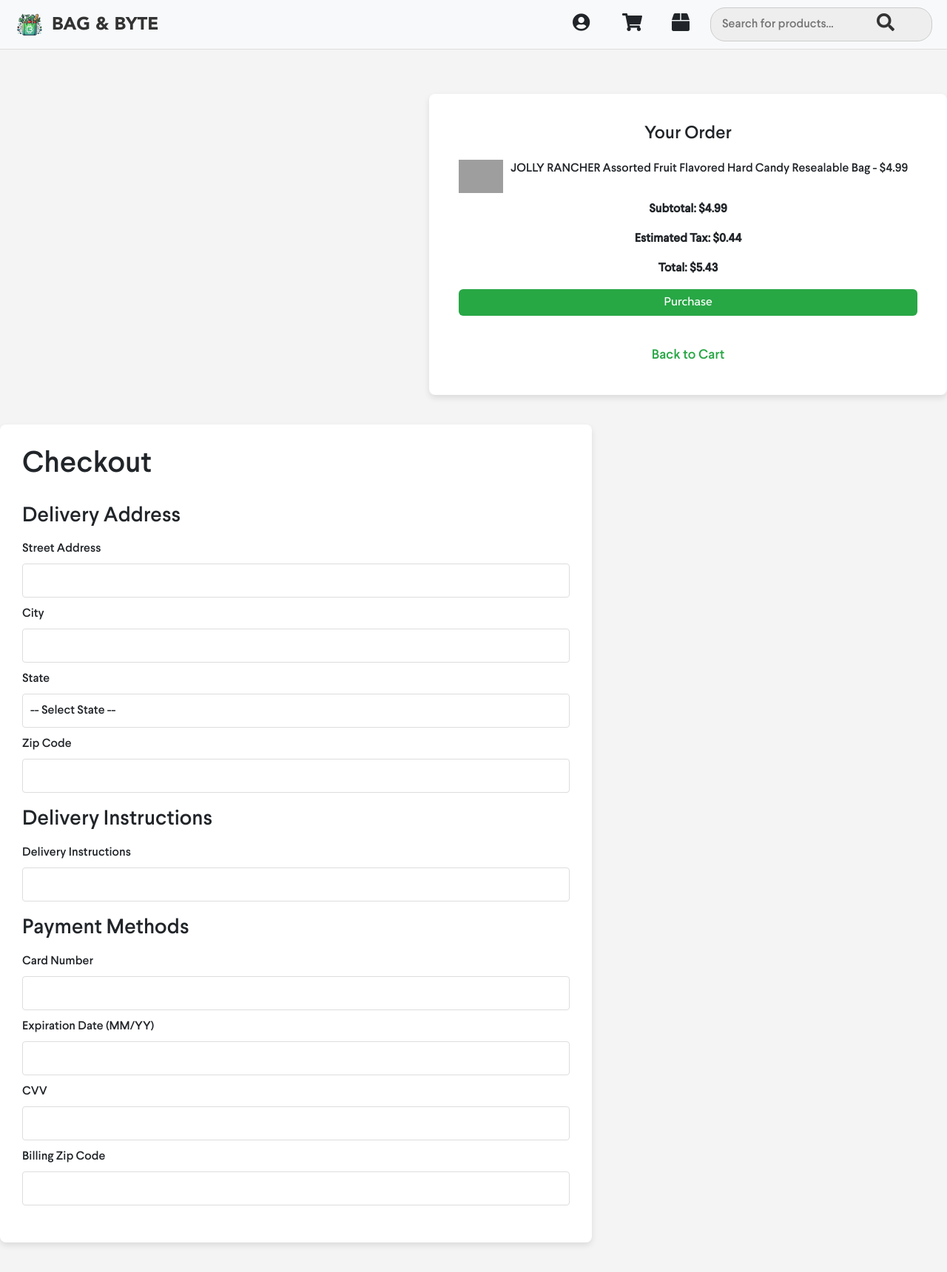
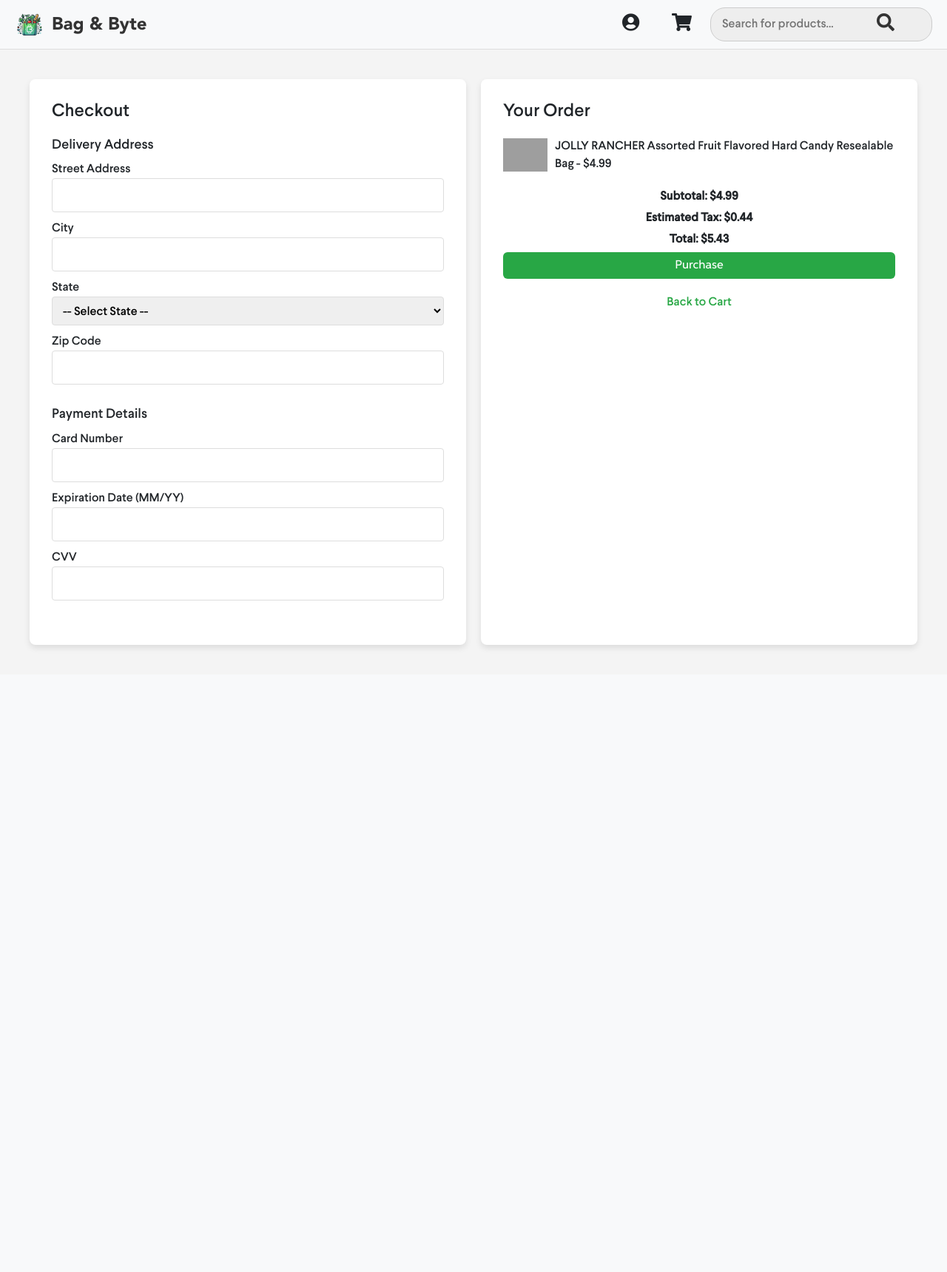
Before and after one commit to Sammedina523/Bag-and-Byte, a Flask app: page /checkout in a window 1280 px wide. Shown: the whole page at 74% size. After the commit the page ends 879 px from the top, so only its background shows below. Run offline with Flask 3, Linux system fonts and the light colour scheme; a user stored in the database is signed in; data comes from the database, SQL or seed files in the repository; grey boxes are pictures that could not be loaded.

Commit message:
fixed checkout layout

```diff
--- a/database.py
+++ b/database.py
@@ -244,7 +244,7 @@ def place_order(user_id, cart_items, total_price, address, city, state, zip_code
             cursor.execute('''
                 INSERT INTO orders (user_id, order_status, total_price, items, address, city, state, zip_code, delivery_instructions, payment_status)
                 VALUES (?, ?, ?, ?, ?, ?, ?, ?, ?, ?)
-            ''', (user_id, 'completed', total_price, items_json, address, city, state, zip_code, delivery_instructions, payment_status))
+            ''', (user_id, 'pending', total_price, items_json, address, city, state, zip_code, delivery_instructions, payment_status))
 
             # Commit the transaction (handled automatically by 'with' statement)
             order_id = cursor.lastrowid  # Get the last inserted row's ID (this will be the order_id)
--- a/templates/checkout.html
+++ b/templates/checkout.html
@@ -8,39 +8,37 @@
     <link rel="stylesheet" href="{{ url_for('static', filename='styles.css') }}">
     <title>Checkout | Bag & Byte</title>
     <style>
-        .category-bar {
-            background-color: #f8f9fa;
-            padding: 10px 0;
-            text-align: left;
-            border-bottom: 1px solid #ddd;
-        }
-
-        .category-bar a {
-            margin: 0 15px;
-            color: #333;
-            font-size: 1em;
-            text-decoration: none;
-            font-weight: bold;
-        }
-
-        .category-bar a.active {
-            color: #28a745;
+        .main-container {
+            display: flex;
+            flex-wrap: wrap;
+            gap: 20px;
+            padding: 40px;
         }
 
         .checkout-form {
-            float:left;
-            margin: 40px auto;
-            width: 70%;
-            max-width: 800px;
+            flex: 1;
+            min-width: 300px;
+            max-width: 600px;
+            background-color: #fff;
             padding: 30px;
-            background-color: #fff;
             border-radius: 8px;
             box-shadow: 0 4px 8px rgba(0, 0, 0, 0.1);
         }
 
-        .checkout-form h1 {
-            text-align: left;
-            margin-bottom: 30px;
+        .cart-container {
+            flex: 1;
+            min-width: 300px;
+            max-width: 600px;
+            background-color: #fff;
+            padding: 30px;
+            border-radius: 8px;
+            box-shadow: 0 4px 8px rgba(0, 0, 0, 0.1);
+        }
+
+        .checkout-form h1,
+        .cart-container h1 {
+            margin-bottom: 20px;
+            font-size: 24px;
         }
 
         .form-section {
@@ -48,7 +46,8 @@
         }
 
         .form-section h3 {
-            margin-bottom: 15px;
+            margin-bottom: 10px;
+            font-size: 18px;
         }
 
         .form-section input,
@@ -71,67 +70,47 @@
         }
 
         .back-to-cart {
-            display: block;
+            display: flex;
+            justify-content: center;
             margin-top: 20px;
-            text-align: center;
-            font-size: 18px;
         }
 
         .back-to-cart a {
             color: #28a745;
             text-decoration: none;
+            font-size: 16px;
         }
 
         .back-to-cart a:hover {
             text-decoration: underline;
         }
-        .cart-container {
-            float: right;
-            text-align: center;
-            background-color: #fff;
-            padding: 40px;
-            border-radius: 8px;
-            box-shadow: 0 4px 8px rgba(0, 0, 0, 0.1);
-            width: 700px;
-            margin: 60px auto 0;
-        }
-
-        .cart-container h1 {
-            font-size: 24px;
-            margin-bottom: 20px;
-        }
 
         .cart-item {
             display: flex;
-            align-items: right;
-            justify-content: space-between;
+            align-items: center;
             margin: 10px 0;
             font-size: 16px;
         }
 
-        .cart-image {
+        .cart-item img {
             width: 60px;
             height: auto;
             margin-right: 10px;
         }
 
-        .cart-item-info {
+        .cart-item span {
             flex-grow: 1;
             text-align: left;
         }
 
-        .cart-item input[type="number"] {
-            width: 60px;
+        .total-section {
             text-align: center;
+            margin-top: 20px;
         }
 
-        .cart-item .remove-button:hover {
-            text-decoration: underline;
-        }
-
-        .total-price, .tax-amount, .final-total {
+        .total-section p {
+            margin: 5px 0;
             font-weight: bold;
-            margin-top: 10px;
         }
     </style>
 </head>
@@ -145,21 +124,18 @@
                         <img src="{{ url_for('static', filename='logo.png') }}" alt="Logo">
                     </a>
                 </div>
-                <div class="logo-text">BAG & BYTE</div>
+                <div class="logo-text">Bag & Byte</div>
             </div>
 
             <div class="right-icons">
                 {% if session.get('user_id') %}
-                    <!-- If user is logged in, show account and cart icons -->
                     <a href="{{ url_for('account') }}" class="icon-spacing">
                         <i class="fas fa-user-circle"></i>
                     </a>
                     <a href="{{ url_for('cart') }}" class="icon-spacing">
                         <i class="fas fa-shopping-cart"></i>
                     </a>
-                    <a href="{{ url_for('orders') }}" class="icon-spacing"><i class="fas fa-box"></i></a>
                 {% else %}
-                    <!-- If user is not logged in, show login and signup buttons -->
                     <div class="login-signup">
                         <a href="{{ url_for('login') }}">
                             <button class="login-btn">Login</button>
@@ -169,7 +145,6 @@
                         </a>
                     </div>
                 {% endif %}
-
                 <form class="search-bar" action="{{ url_for('search') }}" method="GET">
                     <input type="text" name="query" placeholder="Search for products..." aria-label="Search" required>
                     <button type="submit"><i class="fas fa-search"></i></button>
@@ -178,91 +153,64 @@
         </div>
     </header>
 
+    <!-- Main Layout -->
+    <div class="main-container">
+        <!-- Checkout Form -->
+        <div class="checkout-form">
+            <h1>Checkout</h1>
+            <form action="{{ url_for('checkout') }}" method="POST">
+                <div class="form-section">
+                    <h3>Delivery Address</h3>
+                    <label for="address">Street Address</label>
+                    <input type="text" id="address" name="address" required>
+                    <label for="city">City</label>
+                    <input type="text" id="city" name="city" required>
+                    <label for="state">State</label>
+                    <select id="state" name="state" required>
+                        <option value="">-- Select State --</option>
+                        {% for state in states %}
+                            <option value="{{ state }}">{{ state }}</option>
+                        {% endfor %}
+                    </select>
+                    <label for="zip_code">Zip Code</label>
+                    <input type="text" id="zip_code" name="zip_code" required>
+                </div>
+                <div class="form-section">
+                    <h3>Payment Details</h3>
+                    <label for="card_num">Card Number</label>
+                    <input type="text" id="card_num" name="card_num" required>
+                    <label for="exp_date">Expiration Date (MM/YY)</label>
+                    <input type="text" id="exp_date" name="exp_date" required>
+                    <label for="cvv">CVV</label>
+                    <input type="text" id="cvv" name="cvv" required>
+                </div>
+            </form>
+        </div>
 
-    <!-- Receipt Display -->
-
-    <div class="cart-container" id="cart-container">
+        <!-- Cart Summary -->
+        <div class="cart-container">
             <h1>Your Order</h1>
             <div id="cart-items">
                 {% for item in cart %}
                     <div class="cart-item">
-                    <img src="{{ item['image_url'] }}" alt="{{ item['name'] }}" class="cart-image">
-                    <div class="cart-item-info">
+                        <img src="{{ item['image_url'] }}" alt="{{ item['name'] }}">
                         <span>{{ item['name'] }} - ${{ '%.2f' % item['price'] }}</span>
-                    </div>
                     </div>
                 {% endfor %}
             </div>
-
+            <div class="total-section">
                 {% set tax_rate = 0.0875 %}
                 {% set tax_amount = total_price * tax_rate %}
                 {% set final_total = total_price + tax_amount %}
-
-        <p class="total-price">Subtotal: ${{ '%.2f' % total_price }}</p>
-        <p class="tax-amount">Estimated Tax: ${{ '%.2f' % tax_amount }}</p>
-        <p class="final-total">Total: ${{ '%.2f' % final_total }}</p>
-
-        <a href="{{ url_for('profile') }}"><button class="btn btn-primary w-100">Purchase</button></a>
-        <div style="height: 20px;"></div>
-
-        <!-- Go Back to Cart Link -->
+                <p>Subtotal: ${{ '%.2f' % total_price }}</p>
+                <p>Estimated Tax: ${{ '%.2f' % tax_amount }}</p>
+                <p>Total: ${{ '%.2f' % final_total }}</p>
+            </div>
+            <button class="btn btn-primary w-100">Purchase</button>
             <div class="back-to-cart">
                 <a href="{{ url_for('cart') }}">Back to Cart</a>
             </div>
         </div>
-
-
-    <!-- Main Checkout Form -->
-    <main>
-        <div class="checkout-form">
-
-                <h1>Checkout</h1>
-
-                <form action="{{ url_for('checkout') }}" method="POST">
-                    <!-- Delivery Address -->
-                    <div class="form-section">
-                        <h3>Delivery Address</h3>
-                        <label for="address" class="form-label">Street Address</label>
-                        <input type="text" class="form-control" id="address" name="address" required>
-
-                        <label for="city" class="form-label">City</label>
-                        <input type="text" class="form-control" id="city" name="city" required>
-
-                        <label for="state" class="form-label">State</label>
-                        <select name="state" id="state" class="form-control" required>
-                            <option value="" selected="selected">-- Select State --</option>
-                            {% for state in states %}
-                                <option value="{{ state }}">{{ state }}</option>
-                            {% endfor %}
-                        </select>
-
-                        <label for="zip_code" class="form-label">Zip Code</label>
-                        <input type="number" class="form-control" id="zip_code" name="zip_code" required>
     </div>
-
-                    <!-- Delivery Instructions -->
-                    <div class="form-section">
-                        <h3>Delivery Instructions</h3>
-                        <label for="delivery_instructions" class="form-label">Delivery Instructions</label>
-                        <input type="text" class="form-control" id="delivery_instructions" name="delivery_instructions">
-                    </div>
-
-                    <!-- Payment Methods -->
-                    <div class="form-section">
-                        <h3>Payment Methods</h3>
-                        <label for="card_num" class="form-label">Card Number</label>
-                        <input type="number" class="form-control" id="card_num" name="card_num" required>
-
-                        <label for="exp_date" class="form-label">Expiration Date (MM/YY)</label>
-                        <input type="number" class="form-control" id="exp_date" name="exp_date" required>
-
-                        <label for="cvv" class="form-label">CVV</label>
-                        <input type="number" class="form-control" id="cvv" name="cvv" required>
-
-                        <label for="billing_zip" class="form-label">Billing Zip Code</label>
-                        <input type="number" class="form-control" id="billing_zip" name="billing_zip" required>
-                    </div>
-                </form>
-    </main>
 </body>
 </html>
```
Lines whose indentation alone changed are shown as unchanged.
